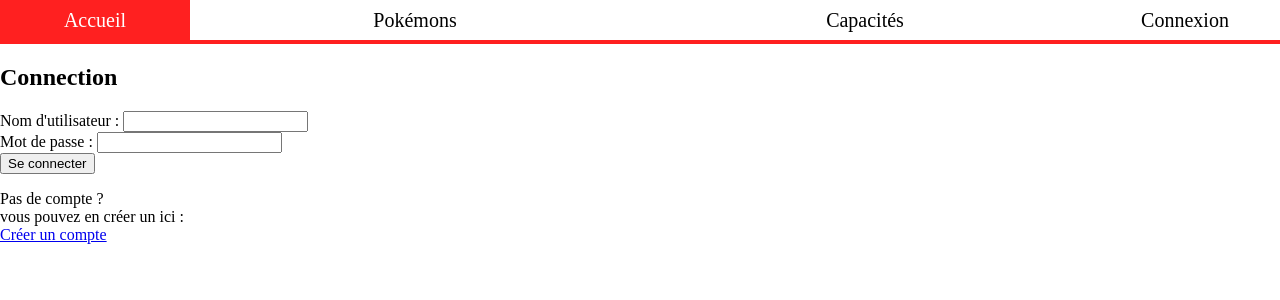
After one commit to alex-baiet/Pokedex, a PHP site: page /connect_account.php in a window 1280 px wide. The commit adds this page. Shown: the top 300 px of the page. Run offline with PHP 8.4, Linux system fonts and the light colour scheme.

Commit message:
Ajout création compte + structure du site

```diff
--- /dev/null
+++ b/Pokedex/connect_account.php
@@ -0,0 +1,82 @@
+<!DOCTYPE html>
+
+<?php
+  include("php/cookie_life.inc.php"); // importe la constante COOKIE_LIFE.
+
+  function connectUser() {
+
+    // Vérification que le formulaire a bien été entré.
+    if (!empty($_POST["user"])
+      && !empty($_POST["password"]) )
+    {
+      $user = $_POST["user"]; // La variable $user existe déjà par défaut.
+      $pass = $_POST["password"];
+
+      // Récupération du mot de passe de l'utilisateur
+      include("php/connexion.inc.php");
+      $result = $pdo->query("
+        SELECT password
+        FROM users
+        WHERE name = '".$user."'
+        ;");
+
+      // Vérification user existe TEST
+      $true_pass = $result->fetch();
+      if (!$true_pass) {
+        return "L'utilisateur ".$user." n'existe pas.";
+      }
+
+      // Vérification du mdp.
+      if ($pass !== $true_pass["password"]) {
+        return "Les deux mot de passe entrés ne sont pas identiques.";
+      }
+
+      // Connection au compte et retour à la page d'acceuil.
+      setcookie("user", $user, time()+COOKIE_LIFE);
+      header("location:index.php");
+    }
+  }
+
+
+  function printError() {
+    global $error;
+    if (!is_null($error)) {
+      echo '<p class="error">'.$error.'</p>';
+    }
+  }
+
+  $error = connectUser();
+?>
+
+<html>
+<head>
+  <meta charset="utf-8">
+  <title>Connection</title>
+  <link rel="stylesheet" type="text/css" href="css/main_style.css">
+</head>
+
+<body>
+  <?php include("php/header.inc.php")?>
+
+  <content>
+    <h2>Connection</h2>
+    <?php printError() ?>
+    <form action="connect_account.php" method="post">
+      <label for="user">Nom d'utilisateur : </label>
+      <input type="text" name="user" id="user"><br>
+
+      <label for="password">Mot de passe : </label>
+      <input type="text" name="password" id="password"><br>
+
+      <button type="submit">Se connecter</button>
+    </form>
+
+    <p>
+      Pas de compte ? <br>
+      vous pouvez en créer un ici :<br>
+      <a href="create_account.php">Créer un compte</a>
+    </p>
+  </content>
+
+</body>
+</html>
--- /dev/null
+++ b/Pokedex/css/main_style.css
@@ -0,0 +1,137 @@
+
+/*@font-face {
+  font-family: "pokemon";
+  font-style: italic;
+  font-weight: bold;
+  src: url('./font/pokemon/Pokemon Solid.ttf');
+}*/
+
+html {
+  font-family: "Berlin Sans FB"; /* A changer */
+}
+
+body {
+  margin: 0;
+  padding: 0;
+}
+
+h1 {
+  text-align: center;
+  font-size: 60px;
+}
+
+/*Header*/
+header {
+  position: relative;
+}
+
+.main_img {
+  position: relative;
+  width: 100vw;
+  height: 70vh;
+  object-fit: contain;
+}
+
+.header_list {
+  display: flex;
+  height: 40px;
+}
+
+.header_list > * {
+  position: relative;
+  text-align: center;
+  font-size: 20px;
+
+
+  transition-timing-function: ease;
+  transition-duration: 500ms;
+  transition-property: background-color;
+}
+
+.header_list > *:hover {
+  background-color: #ff2020; /*MAIS P***** CA MARCHE PAS*/
+}
+
+.header_list *:link {
+  color: currentColor;
+}
+
+.header_list *:visited {
+  color: currentColor;
+}
+
+.header_elem {
+  position: relative;
+  flex-grow: 1;
+  flex-basis: 0;
+  flex-shrink: 1;
+}
+
+.header_elem_side {
+  width: 190px;
+}
+
+.header_list span {
+  position: absolute;
+  top: 50%;
+  left: 50%;
+  transform: translate(-50%, -50%);
+  margin: auto;
+
+  transition-duration: 500ms;
+  transition-timing-function: ease;
+}
+
+.header_elem:hover span, .header_elem_side:hover span {
+  color: white;
+}
+
+.header_sublist {
+  position: absolute;
+  width: 100%;
+  top: 100%;
+  height: 0;
+
+  overflow: hidden;
+  visibility: hidden;
+  border-style: none solid solid solid;
+  border-width: 4px;
+  border-color: #ff2020;
+  background-color: #ffffff;
+  transition-duration: 500ms;
+  transition-timing-function: ease;
+}
+
+.header_elem_side:hover > .header_sublist {
+  visibility: visible;
+  height: 70px;
+}
+
+.header_sublist > a:link {
+  color: currentColor;
+  text-decoration: none;
+}
+
+.header_sublist > a {
+  transition-duration: 200ms;
+  transition-timing-function: ease;
+}
+
+.header_sublist > a:hover {
+  color: #ff2020;
+}
+
+hr {
+  margin: 0;
+
+  border-style: solid;
+  border-width: 2px;
+  border-color: #ff2020;
+}
+/*Fin header*/
+
+/*Autre*/
+.error {
+  font-size: bold;
+  color: #ff2020;
+}
--- /dev/null
+++ b/Pokedex/disconnect_account.php
@@ -0,0 +1,4 @@
+<?php
+  setcookie("user", NULL, -1);
+  header("location:index.php");
+?>
--- a/Pokedex/php/connexion.inc.php
+++ b/Pokedex/php/connexion.inc.php
@@ -1,9 +1,9 @@
 <?php
 
-$user =  "abaiet";
-$pass =  "sx5"; // OUBLIE CE CODE IMMEDIATEMENT C'EST UN ORDRE
+$user_bdd = "abaiet";
+$pass_bdd = "sx5"; // OUBLIE CE CODE IMMEDIATEMENT C'EST UN ORDRE
 try {
-  $pdo = new PDO('pgsql:host=sqletud.u-pem.fr;dbname=abaiet_db',$user,$pass);
+  $pdo = new PDO('pgsql:host=sqletud.u-pem.fr;dbname=abaiet_db', $user_bdd, $pass_bdd);
   $pdo->exec("SET search_path TO project;");
 }
 catch (PDOException $e) {
--- /dev/null
+++ b/Pokedex/php/cookie_life.inc.php
@@ -0,0 +1,3 @@
+<?php
+  define("COOKIE_LIFE", 3600*24*30); // Durée de vie : 1 mois.
+?>
--- /dev/null
+++ b/Pokedex/php/header.inc.php
@@ -0,0 +1,36 @@
+<?php
+
+if (isset($_COOKIE["user"])) { // Cas utilisateur connecté
+  echo '
+    <header>
+      <div class="header_list">
+        <a class="header_elem_side" href="index.php"><span>Accueil</span></a>
+        <a class="header_elem" href="pokemon_list.php"><span>Pokémons</span></a>
+        <a class="header_elem" href="capacity_list.php"><span>Capacités</span></a>
+        <div class="header_elem_side">
+          <span>'.$_COOKIE["user"].'</span>
+          <div class="header_sublist">
+            <a href="disconnect_account.php">Se déconnecter</a><br>
+            <a href="pokemon_user_list.php">Vos pokémons</a><br>
+            <a href="capacity_user_list.php">Vos capacités</a>
+          </div>
+        </div>
+      </div>
+      <hr>
+    </header>
+  ';
+} else { // Cas utilisateur inconnu
+  echo '
+    <header>
+      <div class="header_list">
+        <a class="header_elem_side" href="index.php"><span>Accueil</span></a>
+        <a class="header_elem" href="pokemon_list.php"><span>Pokémons</span></a>
+        <a class="header_elem" href="capacity_list.php"><span>Capacités</span></a>
+        <a class="header_elem_side" href="connect_account.php"><span>Connexion</span></a>
+      </div>
+      <hr>
+    </header>
+  ';
+}
+
+?>
--- a/autres/todo.txt
+++ b/autres/todo.txt
@@ -16,6 +16,8 @@ Index
   Ajouter un capacité a sa BDD personnalisé (si l'utilisateur est connecté) par un formulaire
     <- Retour au formulaire avec un message de succès/d'erreur.
 
+  Page des sources
+
 ____________________________________________________________
 
 A FAIRE
```
Also changed, not shown: Pokedex/capacity_infos.php (added, +19 -0 lines), Pokedex/capacity_list.php (added, +19 -0 lines), Pokedex/create_account.php (added, +81 -0 lines), Pokedex/css/style.css (deleted, +0 -11 lines), Pokedex/index.php (+15 -5 lines), Pokedex/pokemon_infos.php (added, +19 -0 lines), Pokedex/pokemon_list.php (added, +19 -0 lines), Pokedex/sources.php (added, +17 -0 lines), Pokedex/test.html (added, +38 -0 lines), Pokedex/img/pokedex_bg.jpg (added), autres/sources.txt (added).
